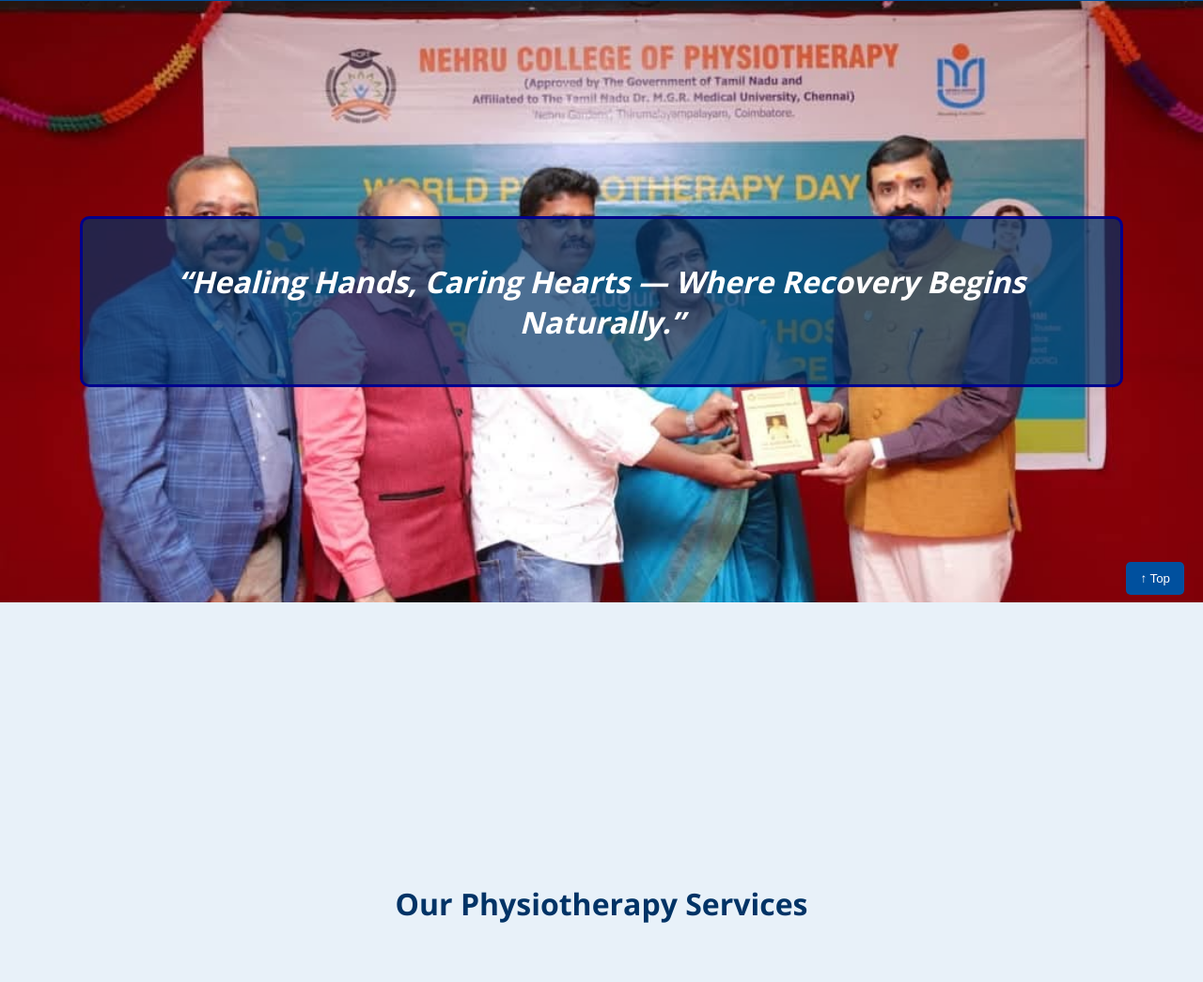
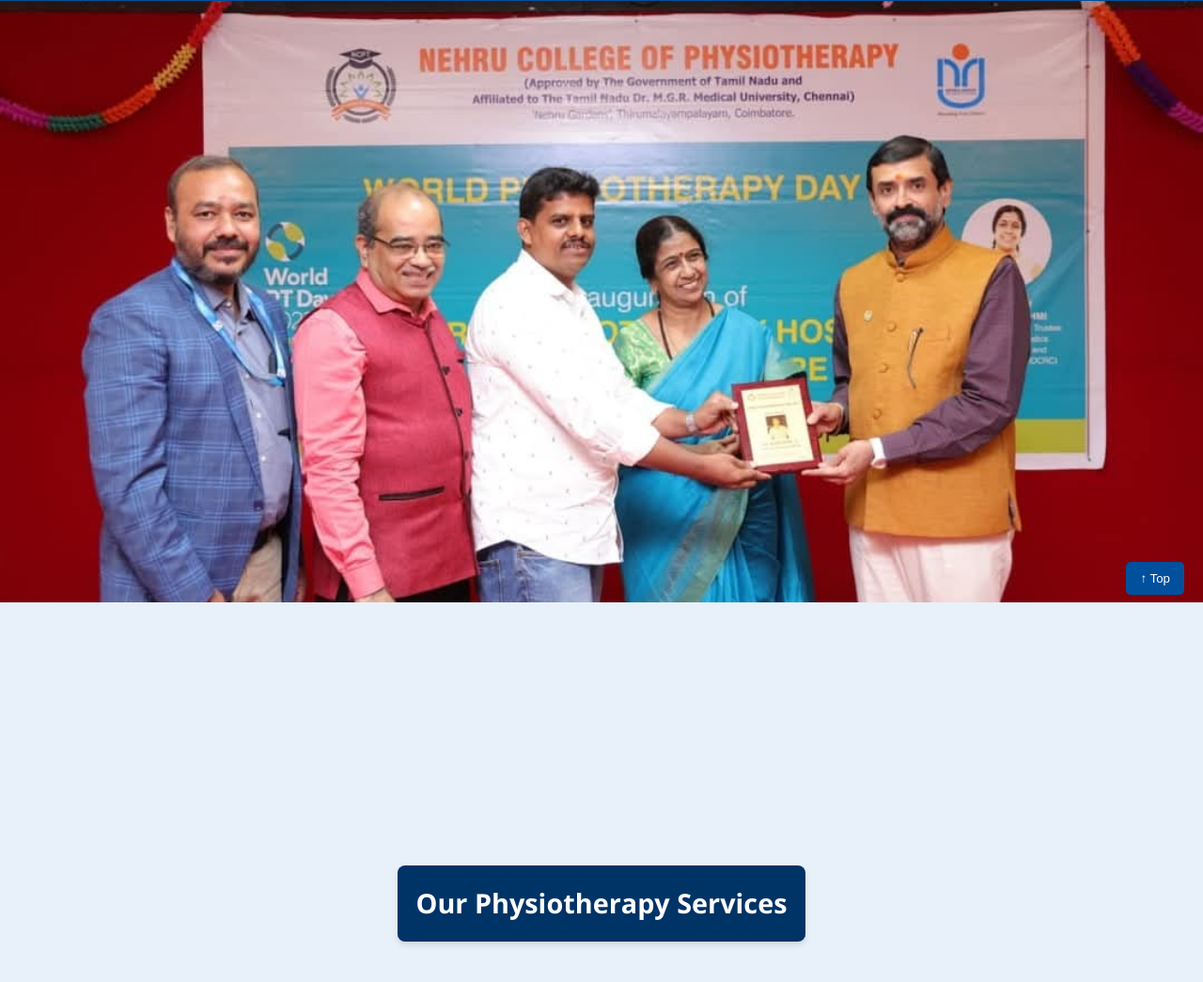
Before and after one commit to SilverStark248/MahizhiniClinic, a plain HTML site: page services.html in a window 1280 px wide. Shown: the part 147-1192 px from the top of the page at 94% size. Drawn offline with nearby package versions, Linux system fonts and the light colour scheme.

Commit message:
NEW Changes1

```diff
--- a/css/services_style.css
+++ b/css/services_style.css
@@ -302,3 +302,17 @@ footer {
     font-size: 1rem;
   }
 }
+
+/* Styling for "Our Physiotherapy Services" heading */
+.services-heading {
+    background-color: #003366; /* Dark Blue */
+    color: white;
+    text-align: center;
+    padding: 20px;
+    border-radius: 8px;
+    font-size: 1.8em;
+    font-weight: bold;
+    margin: 20px auto;
+    max-width: 90%; /* Keeps it neat on mobile */
+    box-shadow: 0 4px 6px rgba(0,0,0,0.1); /* Optional: subtle shadow */
+}
--- a/services.html
+++ b/services.html
@@ -36,13 +36,10 @@
       <div class="slide" style="background-image: url('images/472152784_122097627650712644_5711426645363060821_n.jpg');"></div>
       <div class="slide" style="background-image: url('images/471968518_122097624446712644_4690143100868561958_n.jpg');"></div>
     </div>
-    <div class="quote-box">
-      <h1>“Healing Hands, Caring Hearts — Where Recovery Begins Naturally.”</h1>
-    </div>
   </div>
 
   <div class="hero">
-    <h1>Our Physiotherapy Services</h1>
+    <h2 class="services-heading">Our Physiotherapy Services</h2>
   </div>
 
   <main class="container">
```
